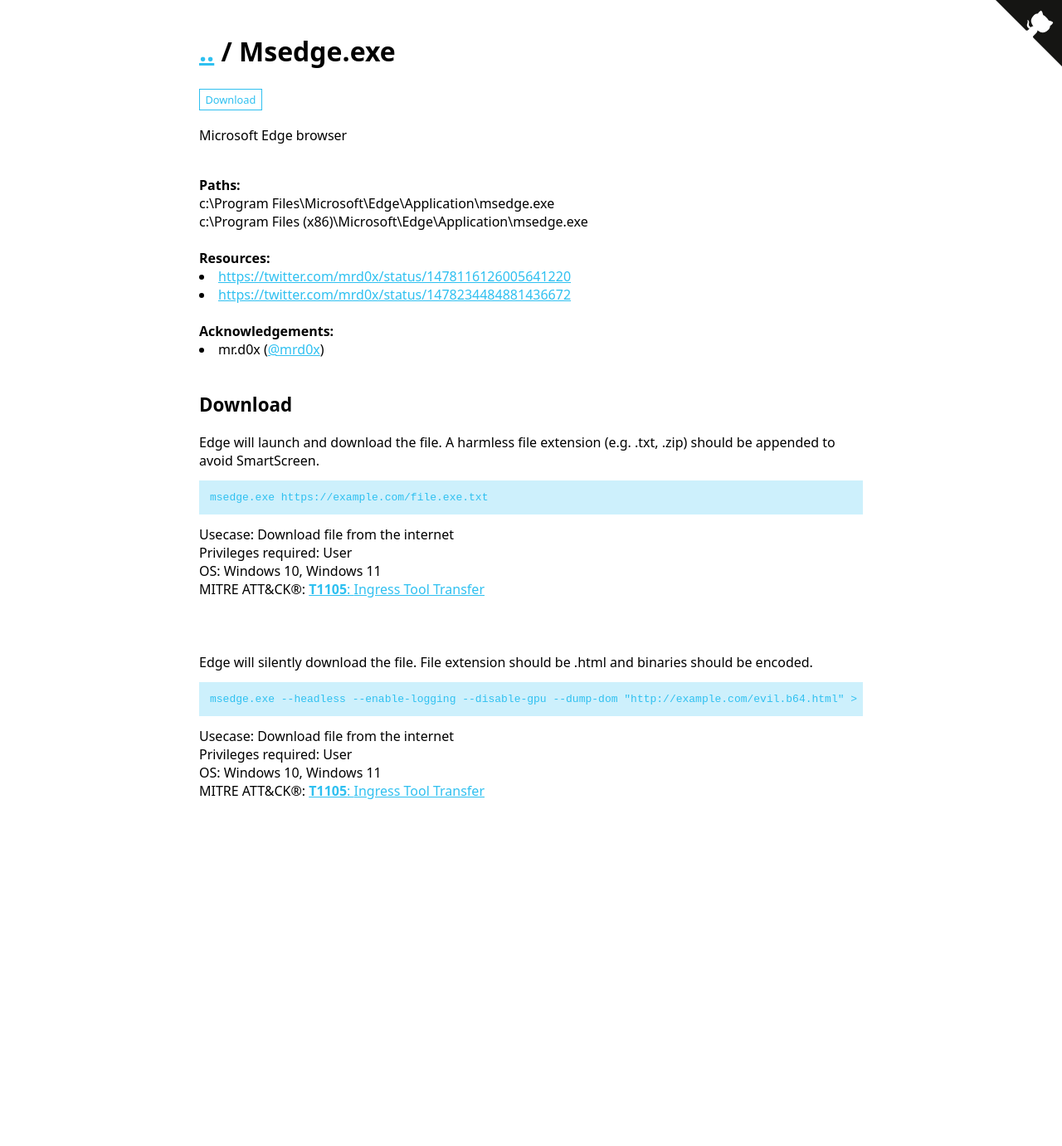
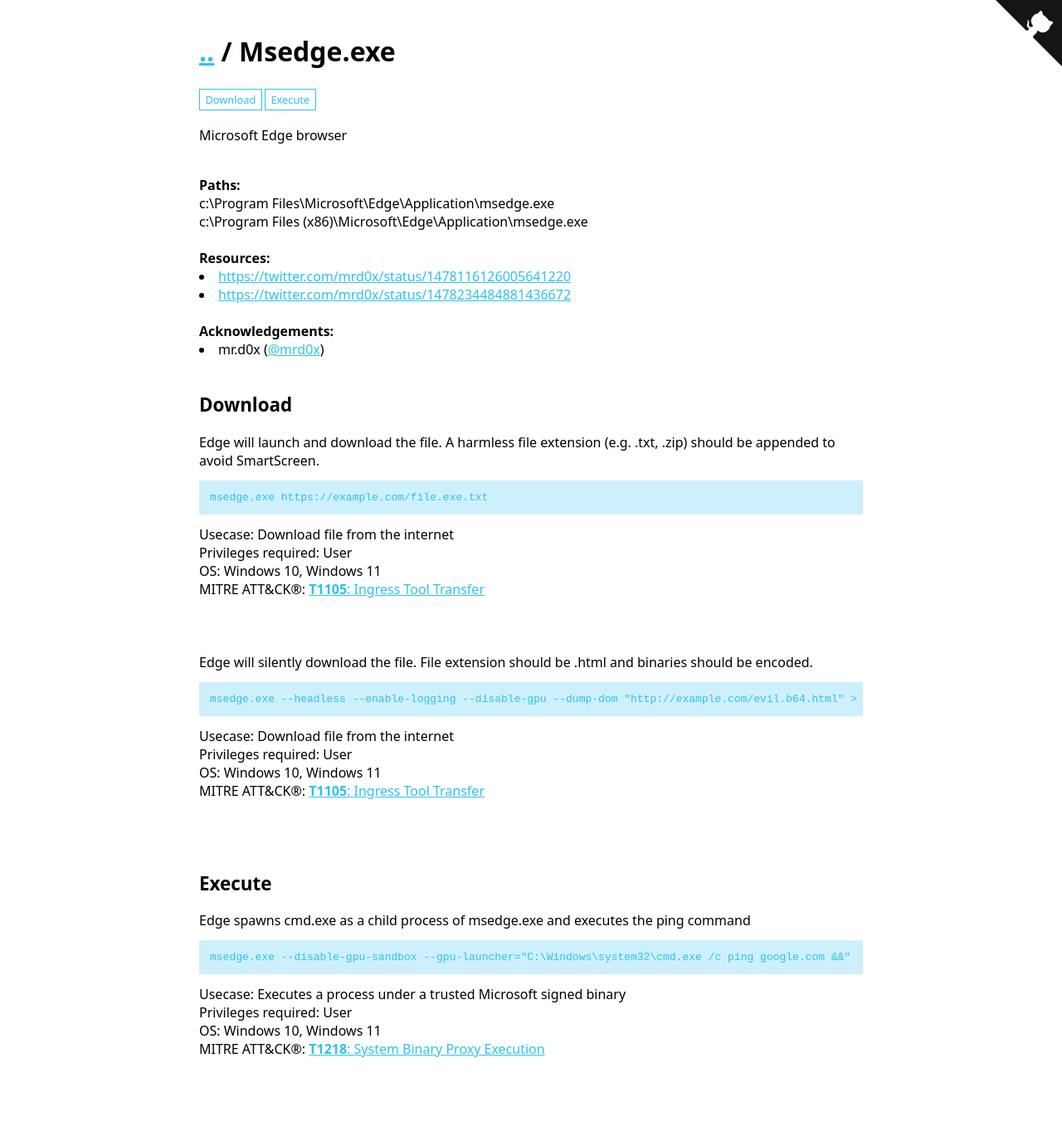
Before and after one commit to LOLBAS-Project/LOLBAS-Project.github.io, a Jekyll site: the page built from _lolbas/Binaries/Msedge.md, in a window 1280 px wide. Shown: the whole page at 83% size. Built offline with Jekyll 4.4.1, drawn with Linux system fonts in a browser that asks for light colours; before the commit the page ends 1070 px from its top, so only the background shows below that.

Commit message:
Applying update LOLBAS-Project/LOLBAS@ffc8c394dcd342dfc56965c921f97ee1fd34f104

```diff
--- a/_lolbas/Binaries/Msedge.md
+++ b/_lolbas/Binaries/Msedge.md
@@ -18,6 +18,13 @@ Commands:
     Privileges: User
     MitreID: T1105
     OperatingSystem: Windows 10, Windows 11
+  - Command: msedge.exe --disable-gpu-sandbox --gpu-launcher="C:\Windows\system32\cmd.exe /c ping google.com &&"
+    Description: Edge spawns cmd.exe as a child process of msedge.exe and executes the ping command
+    Usecase: Executes a process under a trusted Microsoft signed binary
+    Category: Execute
+    Privileges: User
+    MitreID: T1218
+    OperatingSystem: Windows 10, Windows 11
 Full_Path:
   - Path: c:\Program Files\Microsoft\Edge\Application\msedge.exe
   - Path: c:\Program Files (x86)\Microsoft\Edge\Application\msedge.exe
```
Also changed, not shown: _lolbas/Binaries/Teams.md (added, +20 -0 lines).
